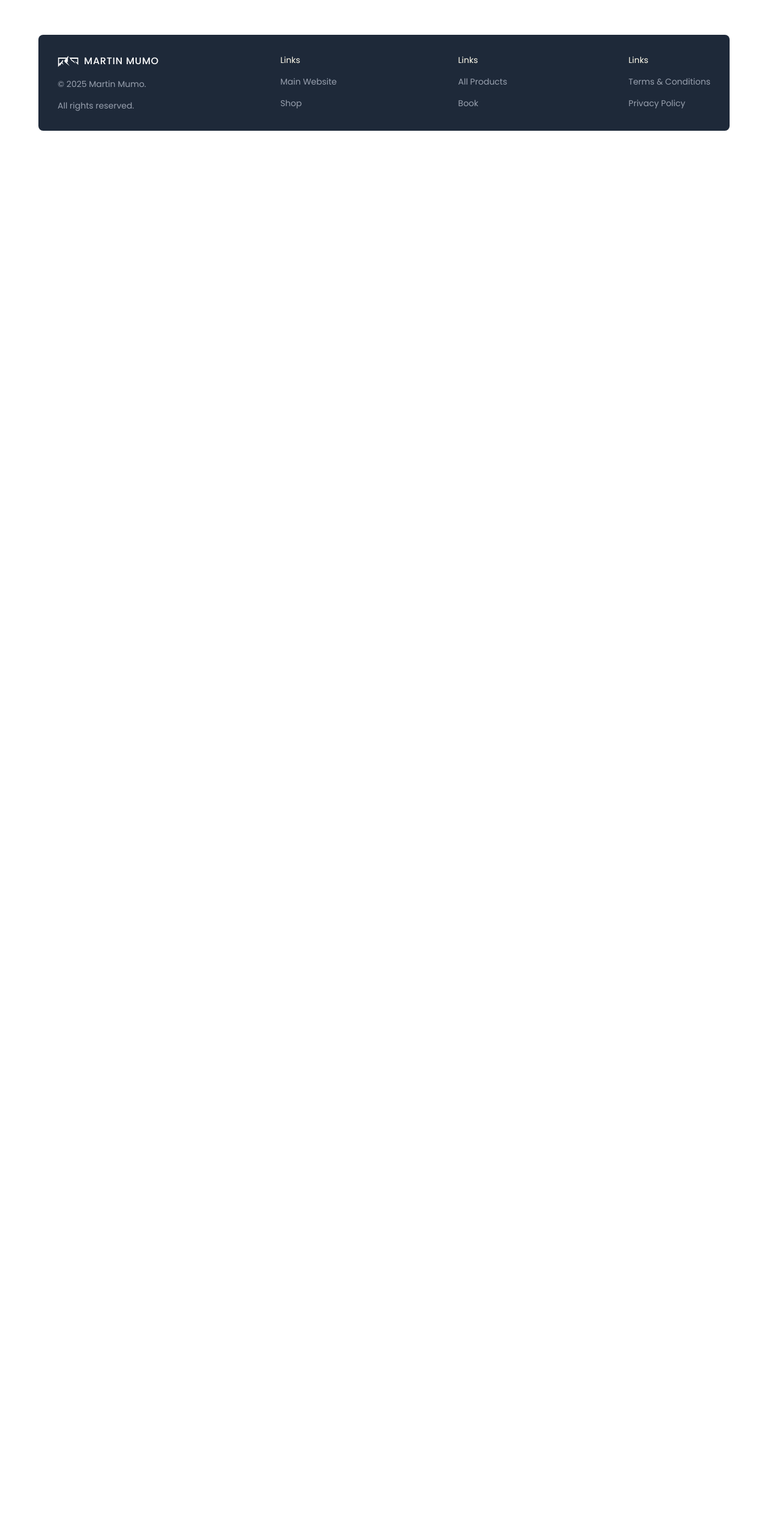
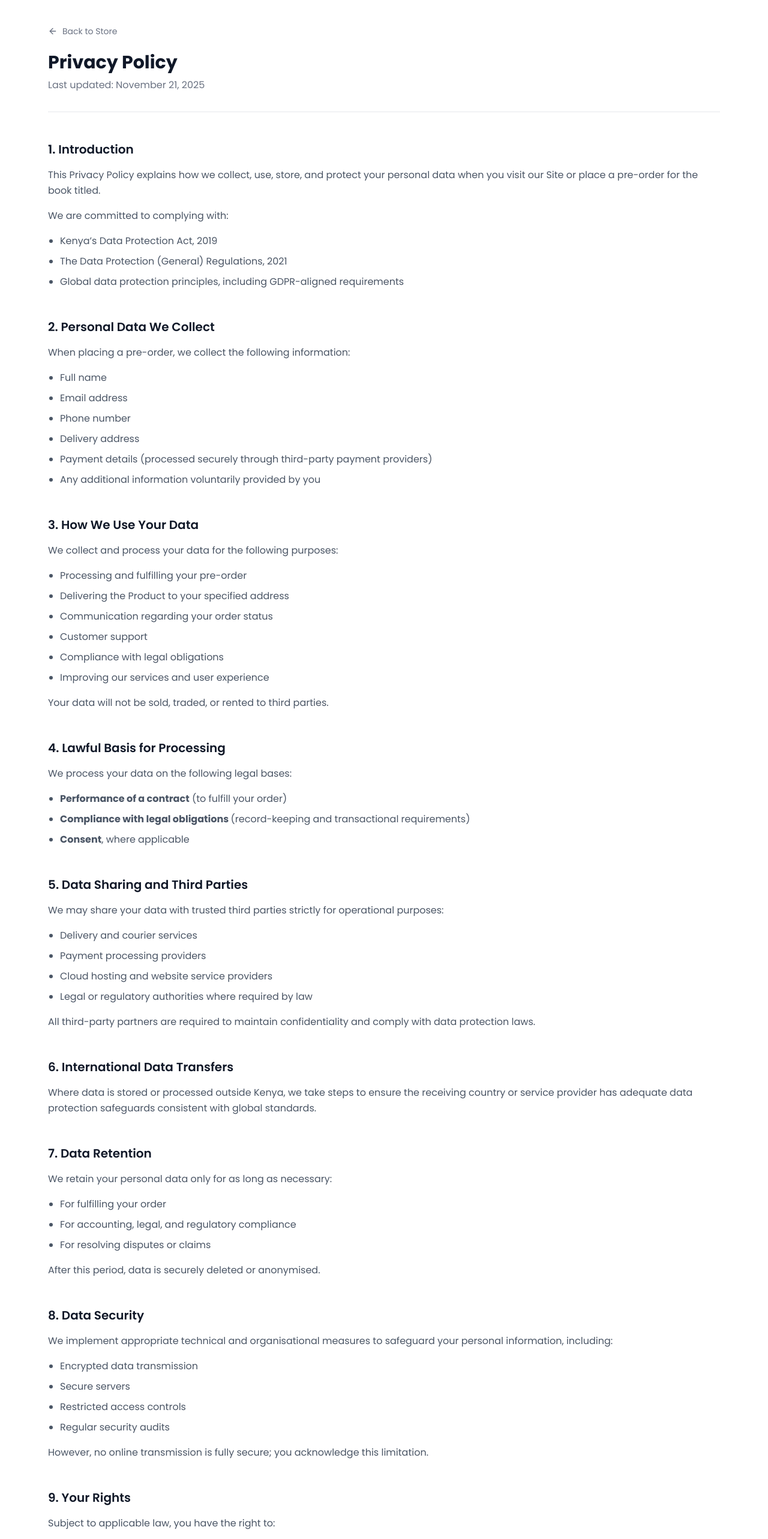
Before and after one commit to K-Irungu/shop.martinmumo, a Next.js app: page /privacy-policy in a window 1280 px wide. Shown: the part 80-2646 px from the top of the page at 60% size. Before the commit the page ends 800 px from the top, so only its background shows below. Built offline with nearby package versions, Linux system fonts and the light colour scheme.

Commit message:
feat: Added Privacy Policy tot the privacy policy page

```diff
--- a/src/app/privacy-policy/page.tsx
+++ b/src/app/privacy-policy/page.tsx
@@ -1,114 +1,264 @@
 import Link from "next/link";
-import { ArrowLeft, Lock, Eye, Database, Cookie, Mail } from "lucide-react";
+import {
+  ArrowLeft,
+  ShieldCheck,
+  Truck,
+  CreditCard,
+  AlertCircle,
+  Clock,
+  Book,
+  CircleDollarSign,
+  RefreshCcw,
+  X,
+} from "lucide-react";
 
-const PrivacyPage = () => {
-  return (<>
-  </>
-    // <div className="container mx-auto px-4 py-12 ">
-    //   {/* HEADER */}
-    //   <div className="mb-10 border-b border-gray-200 pb-8">
-    //     <Link
-    //       href="/"
-    //       className="inline-flex items-center gap-2 text-sm text-gray-500 hover:text-gray-900 transition-colors mb-6"
-    //     >
-    //       <ArrowLeft className="w-4 h-4" />
-    //       Back to Store
-    //     </Link>
-    //     <h1 className="text-3xl font-bold text-gray-900">Privacy Policy</h1>
-    //     <p className="text-gray-500 mt-2">Last updated: November 21, 2025</p>
-    //   </div>
+const PrivacyPolicy = () => {
+  return (
+    <div className="container mx-auto px-4 py-12">
+      {/* HEADER */}
+      <div className="mb-12 border-b border-gray-200 pb-8">
+        <Link
+          href="/"
+          className="inline-flex items-center gap-2 text-sm text-gray-500 hover:text-gray-900 transition-colors mb-6"
+        >
+          <ArrowLeft className="w-4 h-4" />
+          Back to Store
+        </Link>
+        <h1 className="text-3xl font-bold text-gray-900">Privacy Policy</h1>
+        <p className="text-gray-500 mt-2">Last updated: November 21, 2025</p>
+      </div>
 
-    //   {/* CONTENT */}
-    //   <div className="space-y-10 text-gray-600 leading-relaxed">
+      {/* CONTENT */}
+      <div className="space-y-12 text-gray-600 leading-relaxed">
+        {/* SECTION 1 */}
+        <section className="space-y-4">
+          <h2 className="text-xl font-semibold text-gray-900 flex items-center gap-2">
+            1. Introduction
+          </h2>
+          <p>
+            This Privacy Policy explains how we collect, use, store, and protect
+            your personal data when you visit our Site or place a pre-order for
+            the book titled.
+          </p>
+          <p>We are committed to complying with:</p>
+          <ul className="list-disc pl-5 space-y-2">
+            <li>Kenya’s Data Protection Act, 2019</li>
+            <li>The Data Protection (General) Regulations, 2021</li>
+            <li>
+              Global data protection principles, including GDPR-aligned
+              requirements
+            </li>
+          </ul>
+        </section>
 
-    //     {/* SECTION 1 */}
-    //     <section>
-    //       <h2 className="text-xl font-semibold text-gray-900 mb-3 flex items-center gap-2">
-    //         <Lock className="w-5 h-5 text-blue-600" />
-    //         1. Introduction
-    //       </h2>
-    //       <p>
-    //         Your privacy is important to us. This Privacy Policy explains how we collect, use, disclose, and safeguard your information when you visit our website and purchase "Beyond the Summit". Please read this privacy policy carefully.
-    //       </p>
-    //     </section>
+        {/* SECTION 2 */}
+        <section className="space-y-4">
+          <h2 className="text-xl font-semibold text-gray-900 flex items-center gap-2">
+            2. Personal Data We Collect
+          </h2>
+          <p>When placing a pre-order, we collect the following information:</p>
 
-    //     {/* SECTION 2 */}
-    //     <section>
-    //       <h2 className="text-xl font-semibold text-gray-900 mb-3 flex items-center gap-2">
-    //         <Database className="w-5 h-5 text-blue-600" />
-    //         2. Information We Collect
-    //       </h2>
-    //       <p className="mb-3">
-    //         We may collect information about you in a variety of ways. The information we may collect on the Site includes:
-    //       </p>
-    //       <ul className="list-disc pl-5 space-y-2">
-    //         <li>
-    //           <strong>Personal Data:</strong> Personally identifiable information, such as your name, shipping address, email address, and telephone number, that you voluntarily give to us when you make a purchase.
-    //         </li>
-    //         <li>
-    //           <strong>Payment Data:</strong> Financial data related to your payment method (e.g., valid credit card number, card brand, expiration date) is handled directly by our payment processor, <strong>Pesapal</strong>. We do not store full credit card details on our servers.
-    //         </li>
-    //       </ul>
-    //     </section>
+          <ul className="list-disc pl-5 space-y-2">
+            <li>Full name</li>
+            <li>Email address</li>
+            <li>Phone number</li>
+            <li>Delivery address</li>
+            <li>
+              Payment details (processed securely through third-party payment
+              providers)
+            </li>
+            <li>Any additional information voluntarily provided by you</li>
+          </ul>
+        </section>
 
-    //     {/* SECTION 3 */}
-    //     <section>
-    //       <h2 className="text-xl font-semibold text-gray-900 mb-3 flex items-center gap-2">
-    //         <Eye className="w-5 h-5 text-blue-600" />
-    //         3. How We Use Your Information
-    //       </h2>
-    //       <p>
-    //         Having accurate information about you permits us to provide you with a smooth, efficient, and customized experience. Specifically, we use information collected about you via the Site to:
-    //       </p>
-    //       <ul className="list-disc pl-5 space-y-2 mt-3">
-    //         <li>Process your payments and fulfill your orders.</li>
-    //         <li>Email you regarding your order status (confirmations, shipping updates).</li>
-    //         <li>Send you a newsletter (only if you opted-in).</li>
-    //         <li>Prevent fraudulent transactions and monitor against theft.</li>
-    //       </ul>
-    //     </section>
+        {/* SECTION 3 */}
+        <section className="space-y-4">
+          <h2 className="text-xl font-semibold text-gray-900 flex items-center gap-2">
+            3. How We Use Your Data
+          </h2>
+          <p>We collect and process your data for the following purposes:</p>
+          <ul className="list-disc pl-5 space-y-2">
+            <li>Processing and fulfilling your pre-order</li>
+            <li>Delivering the Product to your specified address</li>
+            <li>Communication regarding your order status</li>
+            <li>Customer support</li>
+            <li>Compliance with legal obligations</li>
+            <li>Improving our services and user experience</li>
+          </ul>
+          <p>Your data will not be sold, traded, or rented to third parties.</p>
+        </section>
 
-    //     {/* SECTION 4 */}
-    //     <section>
-    //       <h2 className="text-xl font-semibold text-gray-900 mb-3 flex items-center gap-2">
-    //         <Cookie className="w-5 h-5 text-blue-600" />
-    //         4. Cookies and Tracking
-    //       </h2>
-    //       <p>
-    //         We may use cookies, web beacons, tracking pixels, and other tracking technologies on the Site to help customize the Site and improve your experience. When you access the Site, your personal information is not collected through the use of tracking technology.
-    //       </p>
-    //     </section>
+        {/* SECTION 4 */}
+        <section className="space-y-4">
+          <h2 className="text-xl font-semibold text-gray-900 flex items-center gap-2">
+            {/* <Truck className="w-5 h-5 text-blue-600" /> */}
+            4. Lawful Basis for Processing
+          </h2>
+          <p>We process your data on the following legal bases:</p>
+          <ul className="list-disc pl-5 space-y-2">
+            <li>
+              <strong>Performance of a contract</strong> (to fulfill your order)
+            </li>
+            <li>
+              <strong>Compliance with legal obligations </strong>{" "}
+              (record-keeping and transactional requirements)
+            </li>
+            <li>
+              <strong>Consent</strong>, where applicable
+            </li>
+          </ul>
+        </section>
 
-    //     {/* SECTION 5 */}
-    //     <section>
-    //       <h2 className="text-xl font-semibold text-gray-900 mb-3">
-    //         5. Third-Party Disclosure
-    //       </h2>
-    //       <p>
-    //         We do not sell, trade, or otherwise transfer to outside parties your Personally Identifiable Information unless we provide users with advance notice. This does not include website hosting partners and other parties who assist us in operating our website, conducting our business, or serving our users (such as <strong>Pesapal</strong> for payments and courier services for delivery), so long as those parties agree to keep this information confidential.
-    //       </p>
-    //     </section>
+        {/* SECTION 5 */}
+        <section className="space-y-4">
+          <h2 className="text-xl font-semibold text-gray-900 flex items-center gap-2">
+            {/* <CircleDollarSign className="w-5 h-5 text-blue-600" /> */}
+            5. Data Sharing and Third Parties
+          </h2>
+          <p>
+            We may share your data with trusted third parties strictly for
+            operational purposes:
+          </p>
 
-    //     {/* SECTION 6 */}
-    //     <section>
-    //       <h2 className="text-xl font-semibold text-gray-900 mb-3 flex items-center gap-2">
-    //         <Mail className="w-5 h-5 text-blue-600" />
-    //         6. Contact Us
-    //       </h2>
-    //       <p>
-    //         If you have questions or comments about this Privacy Policy, please contact us at:
-    //       </p>
-    //       <div className="mt-4 bg-gray-50 p-4 rounded-lg inline-block">
-    //         <p className="font-medium text-gray-900">Privacy Officer</p>
-    //         <p className="text-blue-600">privacy@martinmumo.co.ke</p>
-    //       </div>
-    //     </section>
+          <ul className="list-disc pl-5 space-y-2">
+            <li>Delivery and courier services</li>
+            <li> Payment processing providers</li>
+            <li>Cloud hosting and website service providers</li>
+            <li>Legal or regulatory authorities where required by law</li>
+          </ul>
+          <p>
+            All third-party partners are required to maintain confidentiality
+            and comply with data protection laws.
+          </p>
+        </section>
 
-    //   </div>
+        {/* SECTION 6 */}
+        <section className="space-y-4">
+          <h2 className="text-xl font-semibold text-gray-900 flex items-center gap-2">
+            {/* <RefreshCcw className="w-5 h-5 text-blue-600" /> */}
+            6. International Data Transfers
+          </h2>
+          <p>
+            Where data is stored or processed outside Kenya, we take steps to
+            ensure the receiving country or service provider has adequate data
+            protection safeguards consistent with global standards.
+          </p>
+        </section>
 
+        {/* SECTION 7 */}
+        <section className="space-y-4">
+          <h2 className="text-xl font-semibold text-gray-900 flex items-center gap-2">
+            {/* <X className="w-5 h-5 text-blue-600" /> */}
+            7. Data Retention
+          </h2>
+          <p>We retain your personal data only for as long as necessary:</p>
 
-    // </div>
+          <ul className="list-disc pl-5 space-y-2">
+            <li>For fulfilling your order</li>
+            <li>For accounting, legal, and regulatory compliance</li>
+            <li>For resolving disputes or claims</li>
+          </ul>
+
+          <p>After this period, data is securely deleted or anonymised.</p>
+
+          {/* <p>Questions about the Terms of Service should be sent to us at:</p>
+          <div className="mt-4 bg-gray-50 p-4 rounded-lg inline-block">
+            <p className="font-medium text-gray-900">Support Team</p>
+            <p className="text-blue-600">support@martimumo.co.ke</p>
+
+          </div> */}
+        </section>
+
+        {/* Section 8 */}
+        <section className="space-y-4">
+          <h2 className="text-xl font-semibold text-gray-900 flex items-center gap-2">
+            {/* <X className="w-5 h-5 text-blue-600" /> */}
+            8. Data Security
+          </h2>
+          <p>
+            We implement appropriate technical and organisational measures to
+            safeguard your personal information, including:
+          </p>
+          <ul className="list-disc pl-5 space-y-2">
+            <li>Encrypted data transmission</li>
+            <li>Secure servers</li>
+            <li>Restricted access controls</li>
+            <li>Regular security audits</li>
+          </ul>
+          <p>
+            However, no online transmission is fully secure; you acknowledge
+            this limitation.
+          </p>
+        </section>
+
+        {/* Section 9 */}
+        <section className="space-y-4">
+          <h2 className="text-xl font-semibold text-gray-900 flex items-center gap-2">
+            {/* <X className="w-5 h-5 text-blue-600" /> */}
+            9. Your Rights
+          </h2>
+          <p>Subject to applicable law, you have the right to:</p>
+          <ul className="list-disc pl-5 space-y-2">
+            <li>Access your personal data</li>
+            <li>Request correction of inaccurate information</li>
+            <li>Request deletion of your data (“right to be forgotten”)</li>
+            <li>Withdraw consent (where processing is based on consent)</li>
+            <li>Request restriction of processing</li>
+            <li>Object to certain processing activities</li>
+            <li>Request data portability</li>
+          </ul>
+        </section>
+
+        {/* Section 10 */}
+        <section className="space-y-4">
+          <h2 className="text-xl font-semibold text-gray-900 flex items-center gap-2">
+            {/* <X className="w-5 h-5 text-blue-600" /> */}
+            10. Cookies and Tracking
+          </h2>
+          <p>
+            Our Site may use cookies or similar technologies to enhance user
+            experience and collect analytics. You may disable cookies through
+            your browser settings.
+          </p>
+        </section>
+
+        {/* Section 11 */}
+        <section className="space-y-4">
+          <h2 className="text-xl font-semibold text-gray-900 flex items-center gap-2">
+            {/* <X className="w-5 h-5 text-blue-600" /> */}
+            11. Limitation of Liability
+          </h2>
+          <p>We shall not be liable for:</p>
+          <ul className="list-disc pl-5 space-y-2">
+            <li>
+              Security breaches arising from user negligence (e.g., sharing
+              passwords)
+            </li>
+            <li>
+              Data interception during transmission beyond our reasonable
+              control
+            </li>
+            <li>
+              Actions of third-party service providers who are not under our
+              direct control
+            </li>
+          </ul>
+        </section>
+
+        {/* Section 12 */}
+        <section className="space-y-4">
+          <h2 className="text-xl font-semibold text-gray-900 flex items-center gap-2">
+            {/* <X className="w-5 h-5 text-blue-600" /> */}
+            12. Changes to This Policy
+          </h2>
+          <p>
+            We may update this Privacy Policy from time to time. The updated
+            version will be posted on this Site with the “Last Updated” date.
+          </p>
+        </section>
+      </div>
+    </div>
   );
 };
 
-export default PrivacyPage;
+export default PrivacyPolicy;
--- a/src/app/products/[id]/page.tsx
+++ b/src/app/products/[id]/page.tsx
@@ -81,8 +81,8 @@ const ProductPage = async ({
         </div>
         <p className="text-gray-500 text-xs">
           By clicking Pay Now, you agree to our{" "}
-          <span className="underline hover:text-black">Terms & Conditions</span>{" "}
-          and <span className="underline hover:text-black">Privacy Policy</span>
+          <a href="/terms-and-conditions" className="underline hover:text-black">Terms & Conditions</a>{" "}
+          and <a href="/privacy-policy" className="underline hover:text-black">Privacy Policy</a>
           . You authorize us to charge your selected payment method for the
           total amount shown.
         </p>
```
